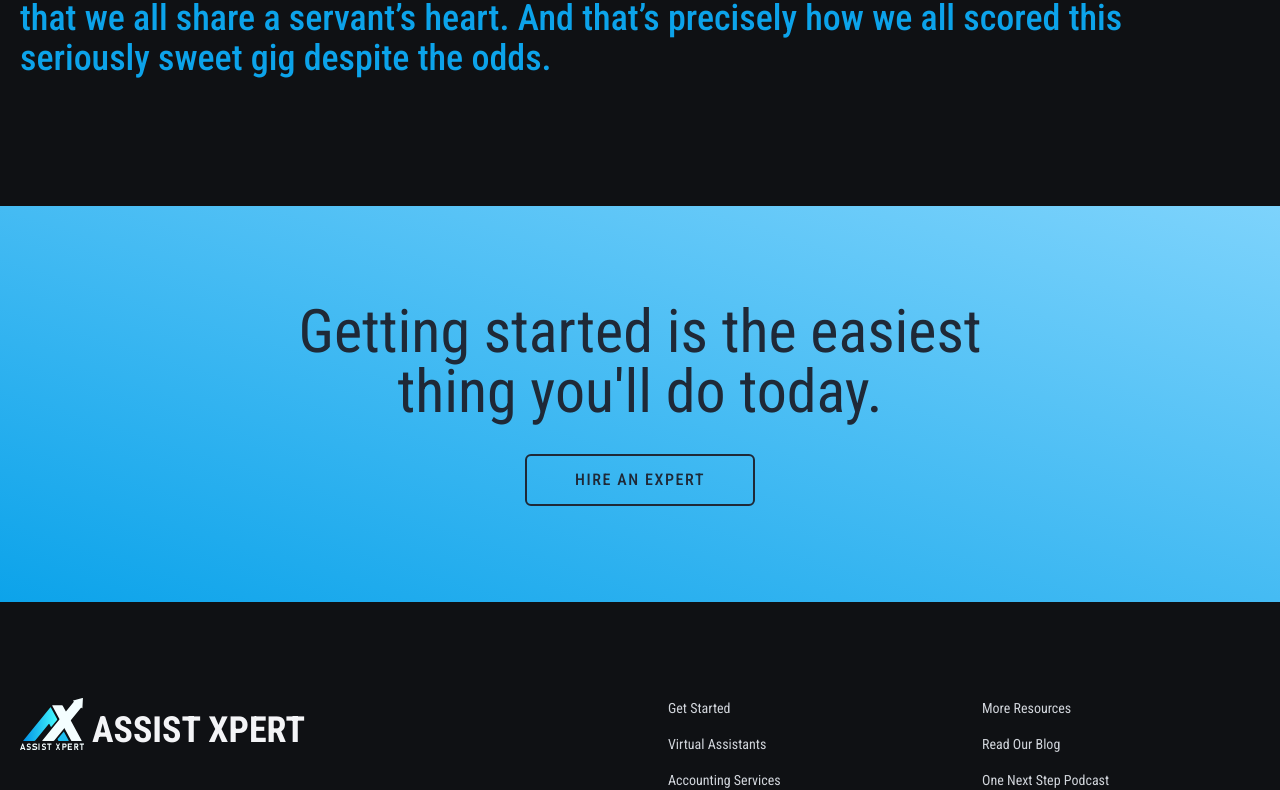
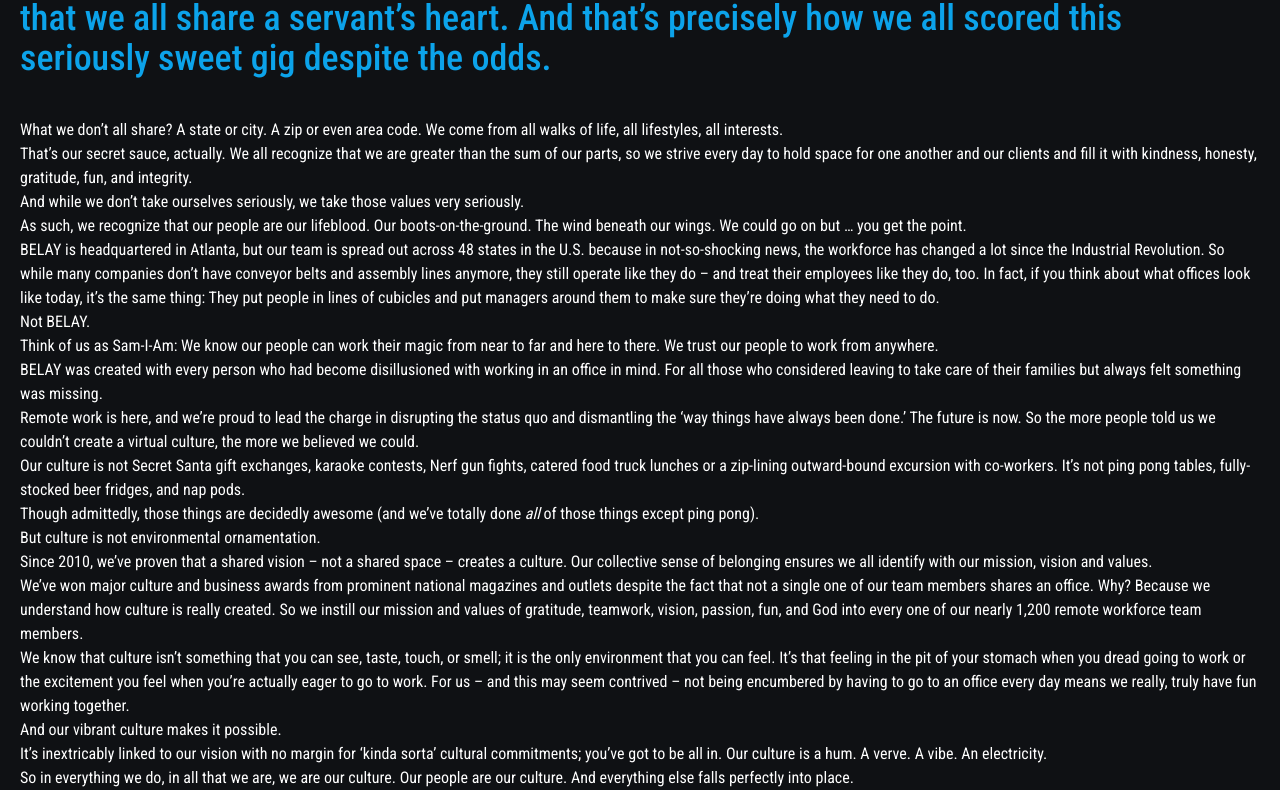
Before and after one commit to shaz1d/assist-xpert, a Next.js app: page /about in a window 1280 px wide. Shown: the part 950-1740 px from the top of the page. Built offline with nearby package versions, Linux system fonts and the light colour scheme.

Commit message:
feat: about us page content added

```diff
--- a/app/about/page.tsx
+++ b/app/about/page.tsx
@@ -1,4 +1,5 @@
 import BannerCta from "@/components/sections/BannerCta";
+import Testimonials from "@/components/sections/Testimonials";
 import { Mail, MapPinned, PhoneCall } from "lucide-react";
 import Image from "next/image";
 
@@ -68,9 +69,108 @@
             servant’s heart. And that’s precisely how we all scored this
             seriously sweet gig despite the odds.
           </h2>
-          <p></p>
+          <div className="mt-10">
+            <p>
+              What we don’t all share? A state or city. A zip or even area code.
+              We come from all walks of life, all lifestyles, all interests.
+              <br />
+            </p>
+            <p>
+              That’s our secret sauce, actually. We all recognize that we are
+              greater than the sum of our parts, so we strive every day to hold
+              space for one another and our clients and fill it with kindness,
+              honesty, gratitude, fun, and integrity.
+            </p>
+            <p>
+              And while we don’t take ourselves seriously, we take those values
+              very seriously.
+            </p>
+            <p>
+              As such, we recognize that our people are our lifeblood. Our
+              boots-on-the-ground. The wind beneath our wings. We could go on
+              but … you get the point.
+            </p>
+            <p>
+              BELAY is headquartered in Atlanta, but our team is spread out
+              across 48 states in the U.S. because in not-so-shocking news, the
+              workforce has changed a lot since the Industrial Revolution. So
+              while many companies don’t have conveyor belts and assembly lines
+              anymore, they still operate like they do – and treat their
+              employees like they do, too. In fact, if you think about what
+              offices look like today, it’s the same thing: They put people in
+              lines of cubicles and put managers around them to make sure
+              they’re doing what they need to do.
+              <br />
+            </p>
+            <p>Not BELAY.</p>
+            <p>
+              Think of us as Sam-I-Am: We know our people can work their magic
+              from near to far and here to there. We trust our people to work
+              from anywhere.
+            </p>
+            <p>
+              BELAY was created with every person who had become disillusioned
+              with working in an office in mind. For all those who considered
+              leaving to take care of their families but always felt something
+              was missing.
+            </p>
+            <p>
+              Remote work is here, and we’re proud to lead the charge in
+              disrupting the status quo and dismantling the ‘way things have
+              always been done.’ The future is now. So the more people told us
+              we couldn’t create a virtual culture, the more we believed we
+              could.
+            </p>
+            <p>
+              Our culture is not Secret Santa gift exchanges, karaoke contests,
+              Nerf gun fights, catered food truck lunches or a zip-lining
+              outward-bound excursion with co-workers. It’s not ping pong
+              tables, fully-stocked beer fridges, and nap pods.
+            </p>
+            <p>
+              Though admittedly, those things are decidedly awesome (and we’ve
+              totally done&nbsp;<em>all</em> of those things except ping pong).
+            </p>
+            <p>But culture is not environmental ornamentation.</p>
+            <p>
+              Since 2010, we’ve proven that a shared vision – not a shared space
+              – creates a culture. Our collective sense of belonging ensures we
+              all identify with our mission, vision and values.
+            </p>
+            <p>
+              We’ve won major culture and business awards from prominent
+              national magazines and outlets despite the fact that not a single
+              one of our team members shares an office. Why? Because we
+              understand how culture is really created. So we instill our
+              mission and values of gratitude, teamwork, vision, passion, fun,
+              and God into every one of our nearly 1,200 remote workforce team
+              members.
+            </p>
+            <p>
+              We know that culture isn’t something that you can see, taste,
+              touch, or smell; it is the only environment that you can feel.
+              It’s that feeling in the pit of your stomach when you dread going
+              to work or the excitement you feel when you’re actually eager to
+              go to work. For us – and this may seem contrived – not being
+              encumbered by having to go to an office every day means we really,
+              truly have fun working together.
+            </p>
+            <p>And our vibrant culture makes it possible.</p>
+            <p>
+              It’s inextricably linked to our vision with no margin for ‘kinda
+              sorta’ cultural commitments; you’ve got to be all in. Our culture
+              is a hum. A verve. A vibe. An electricity.
+            </p>
+            <p>
+              So in everything we do, in all that we are, we are our culture.
+              Our people are our culture. And everything else falls perfectly
+              into place.
+            </p>
+            <br />
+          </div>
         </div>
       </section>
+      <Testimonials />
       <BannerCta />
     </>
   );
```
